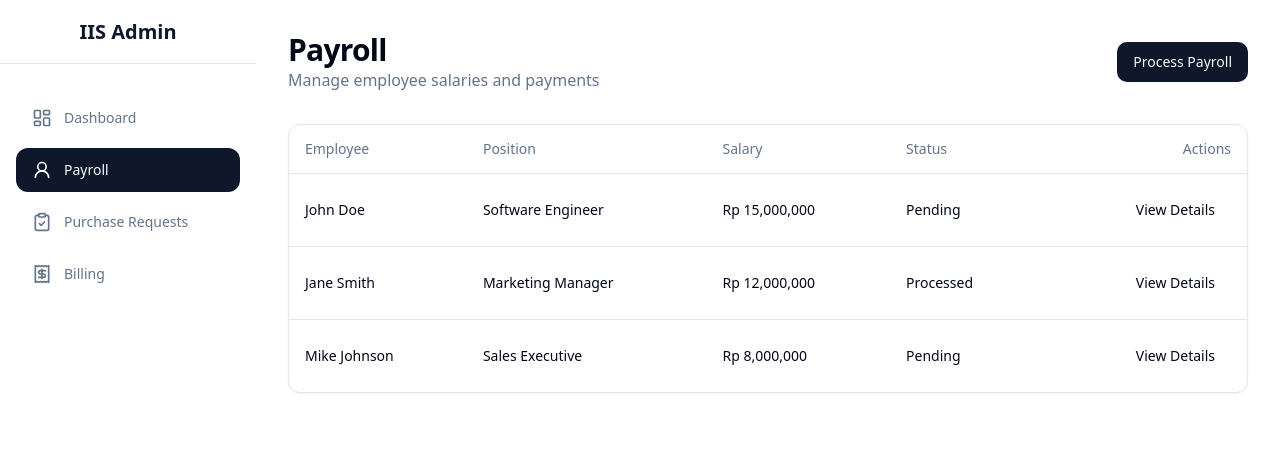
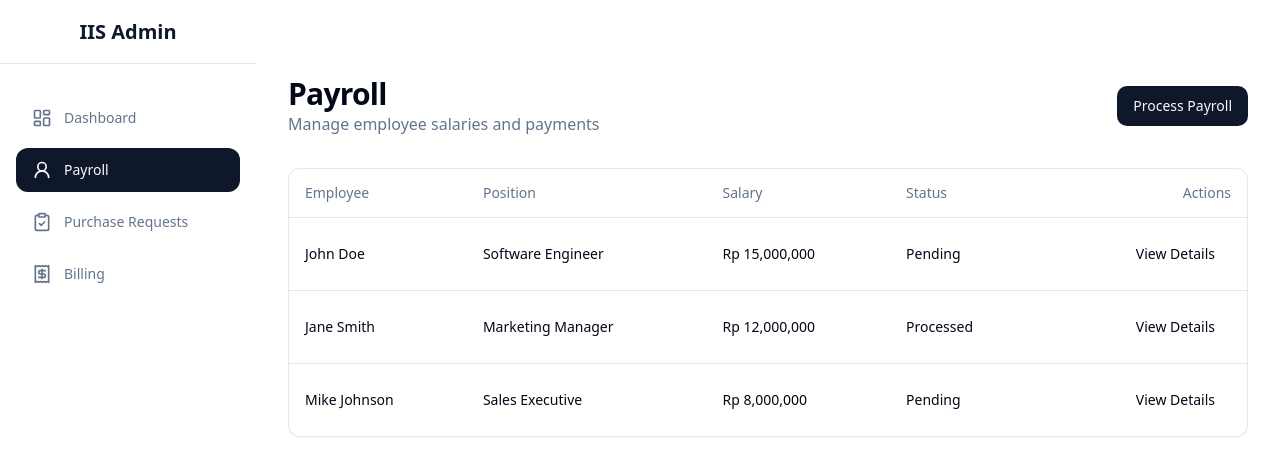
Before and after one commit to stefanus-ai-tech/payroll-purchasing-billing, a React (Vite) app: page /payroll in a window 1280 px wide. Shown: the top 476 px of the page. Built offline with nearby package versions, Linux system fonts and the light colour scheme.

Commit message:
Visual edit in Lovable
Edited UI in Lovable

```diff
--- a/src/pages/Payroll.tsx
+++ b/src/pages/Payroll.tsx
@@ -1,44 +1,29 @@
-
 import MainLayout from "@/components/MainLayout";
 import { Card } from "@/components/ui/card";
 import { Button } from "@/components/ui/button";
-import {
-  Table,
-  TableBody,
-  TableCell,
-  TableHead,
-  TableHeader,
-  TableRow,
-} from "@/components/ui/table";
-
-const employees = [
-  {
+import { Table, TableBody, TableCell, TableHead, TableHeader, TableRow } from "@/components/ui/table";
+const employees = [{
   id: 1,
   name: "John Doe",
   position: "Software Engineer",
   salary: "Rp 15,000,000",
-    status: "Pending",
-  },
-  {
+  status: "Pending"
+}, {
   id: 2,
   name: "Jane Smith",
   position: "Marketing Manager",
   salary: "Rp 12,000,000",
-    status: "Processed",
-  },
-  {
+  status: "Processed"
+}, {
   id: 3,
   name: "Mike Johnson",
   position: "Sales Executive",
   salary: "Rp 8,000,000",
-    status: "Pending",
-  },
-];
-
+  status: "Pending"
+}];
 export default function Payroll() {
-  return (
-    <MainLayout>
-      <div className="space-y-8 animate-fade-up">
+  return <MainLayout>
+      <div className="space-y-8 animate-fade-up my-[44px]">
         <div className="flex justify-between items-center">
           <div>
             <h2 className="text-3xl font-bold tracking-tight">Payroll</h2>
@@ -61,8 +46,7 @@ export default function Payroll() {
               </TableRow>
             </TableHeader>
             <TableBody>
-              {employees.map((employee) => (
-                <TableRow key={employee.id}>
+              {employees.map(employee => <TableRow key={employee.id}>
                   <TableCell className="font-medium">{employee.name}</TableCell>
                   <TableCell>{employee.position}</TableCell>
                   <TableCell>{employee.salary}</TableCell>
@@ -70,12 +54,10 @@ export default function Payroll() {
                   <TableCell className="text-right">
                     <Button variant="ghost">View Details</Button>
                   </TableCell>
-                </TableRow>
-              ))}
+                </TableRow>)}
             </TableBody>
           </Table>
         </Card>
       </div>
-    </MainLayout>
-  );
+    </MainLayout>;
 }
```
Lines whose indentation alone changed are shown as unchanged.
